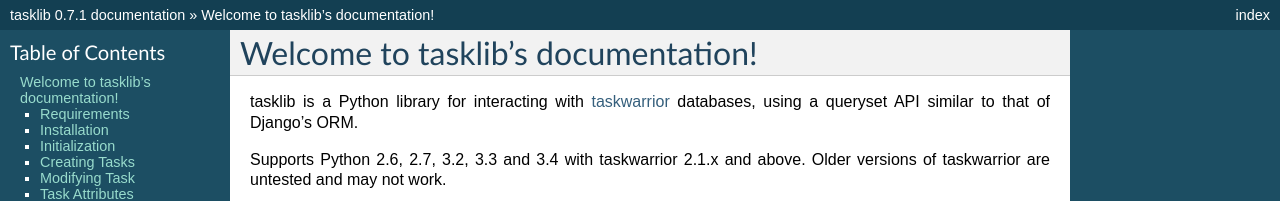
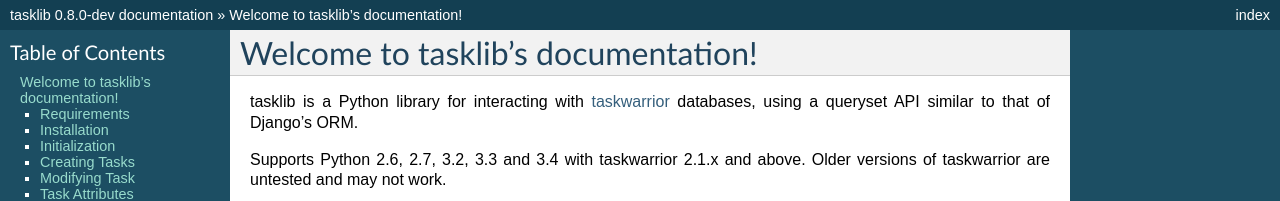
Before and after one commit to GothenburgBitFactory/tasklib, a Sphinx documentation site: the page built from docs/index.rst, in a window 1280 px wide and 900 px high. Shown: the top 201 px of the window. Built offline with Sphinx 7.4.7, drawn with Linux system fonts in a browser that asks for light colours; some of the changed text lies outside the part shown.

Commit message:
The next version will be 0.8.0

```diff
--- a/docs/conf.py
+++ b/docs/conf.py
@@ -51,9 +51,9 @@
 # built documents.
 #
 # The short X.Y version.
-version = '0.7.1'
+version = '0.8.0-dev'
 # The full version, including alpha/beta/rc tags.
-release = '0.7.1'
+release = '0.8.0-dev'
 
 # The language for content autogenerated by Sphinx. Refer to documentation
 # for a list of supported languages.
--- a/setup.py
+++ b/setup.py
@@ -1,6 +1,6 @@
 from setuptools import setup, find_packages
 
-version = '0.7.1'
+version = '0.8.0-dev'
 
 setup(
     name='tasklib',
```
